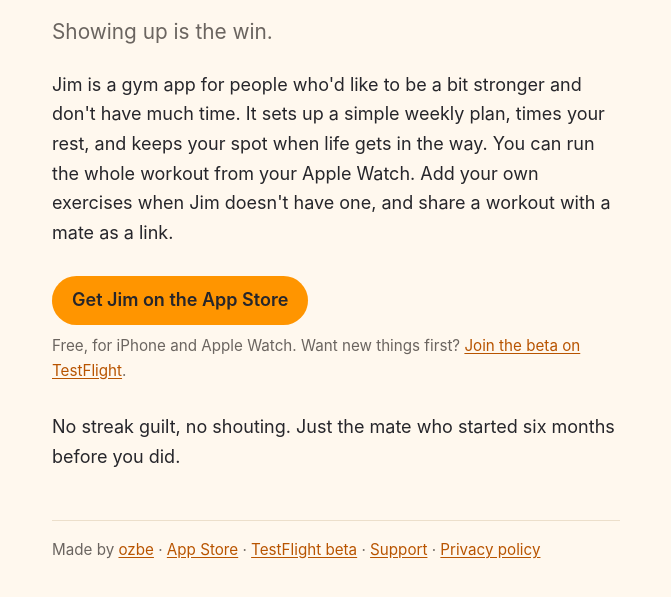
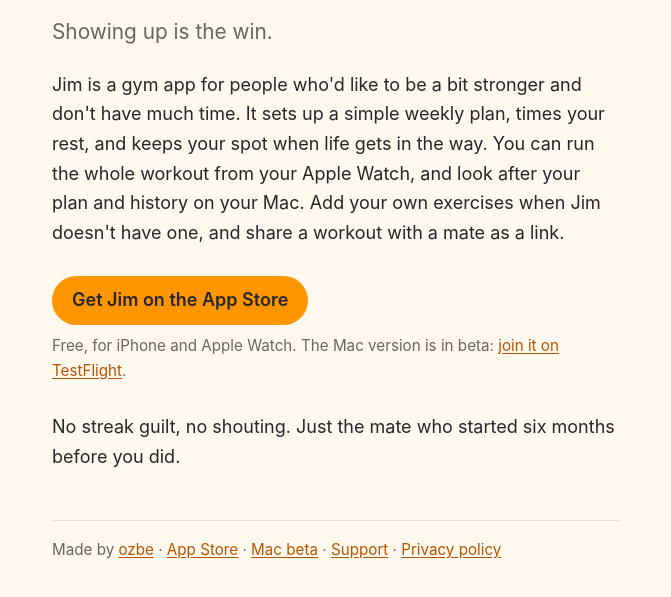
Before and after one commit to ozbe/jim-gh-pages, a plain HTML site: page index.html in a window 1280 px wide. Shown: the part 203-800 px from the top of the page, without its empty margins (304-975 px from the left). Drawn offline with Linux system fonts and the light colour scheme.

Commit message:
Home page: the Mac version's beta on TestFlight, and the Mac in what Jim does
Claude-Session: https://claude.ai/code/session_01ShGyWraSLgmnfvuszku5Nc

```diff
--- a/index.html
+++ b/index.html
@@ -18,12 +18,12 @@
     <img class="icon" src="icon.png" alt="Jim app icon">
     <h1>Jim</h1>
     <p class="lede">Showing up is the win.</p>
-    <p>Jim is a gym app for people who'd like to be a bit stronger and don't have much time. It sets up a simple weekly plan, times your rest, and keeps your spot when life gets in the way. You can run the whole workout from your Apple Watch. Add your own exercises when Jim doesn't have one, and share a workout with a mate as a link.</p>
+    <p>Jim is a gym app for people who'd like to be a bit stronger and don't have much time. It sets up a simple weekly plan, times your rest, and keeps your spot when life gets in the way. You can run the whole workout from your Apple Watch, and look after your plan and history on your Mac. Add your own exercises when Jim doesn't have one, and share a workout with a mate as a link.</p>
     <p class="beta"><a class="button" href="https://apps.apple.com/app/id6821798569">Get Jim on the App Store</a><br>
-    <span class="note">Free, for iPhone and Apple Watch. Want new things first? <a href="https://testflight.apple.com/join/4cYF5xu1">Join the beta on TestFlight</a>.</span></p>
+    <span class="note">Free, for iPhone and Apple Watch. The Mac version is in beta: <a href="https://testflight.apple.com/join/4cYF5xu1">join it on TestFlight</a>.</span></p>
     <p>No streak guilt, no shouting. Just the mate who started six months before you did.</p>
     <footer>
-      Made by <a href="https://ozbe.dev/" rel="author">ozbe</a> · <a href="https://apps.apple.com/app/id6821798569">App Store</a> · <a href="https://testflight.apple.com/join/4cYF5xu1">TestFlight beta</a> · <a href="support/">Support</a> · <a href="privacy/">Privacy policy</a>
+      Made by <a href="https://ozbe.dev/" rel="author">ozbe</a> · <a href="https://apps.apple.com/app/id6821798569">App Store</a> · <a href="https://testflight.apple.com/join/4cYF5xu1">Mac beta</a> · <a href="support/">Support</a> · <a href="privacy/">Privacy policy</a>
     </footer>
   </main>
 </body>
```
